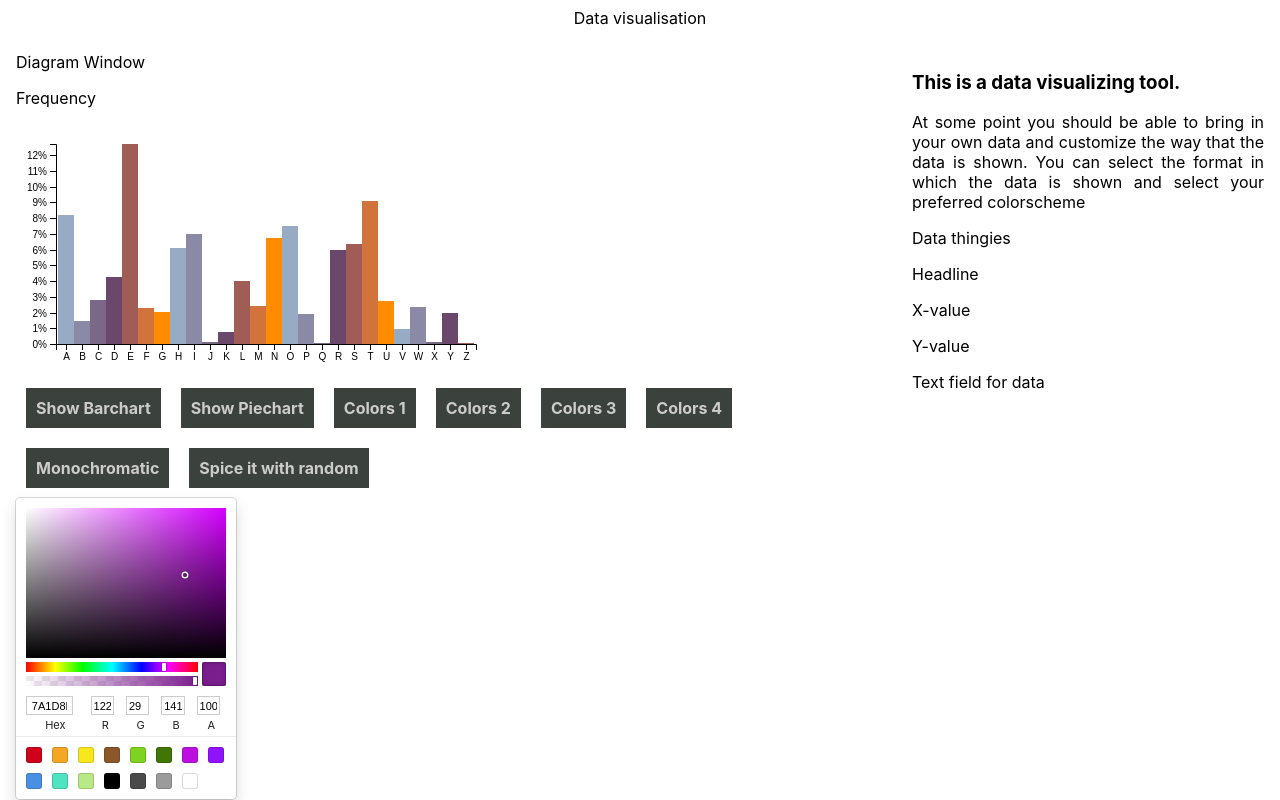
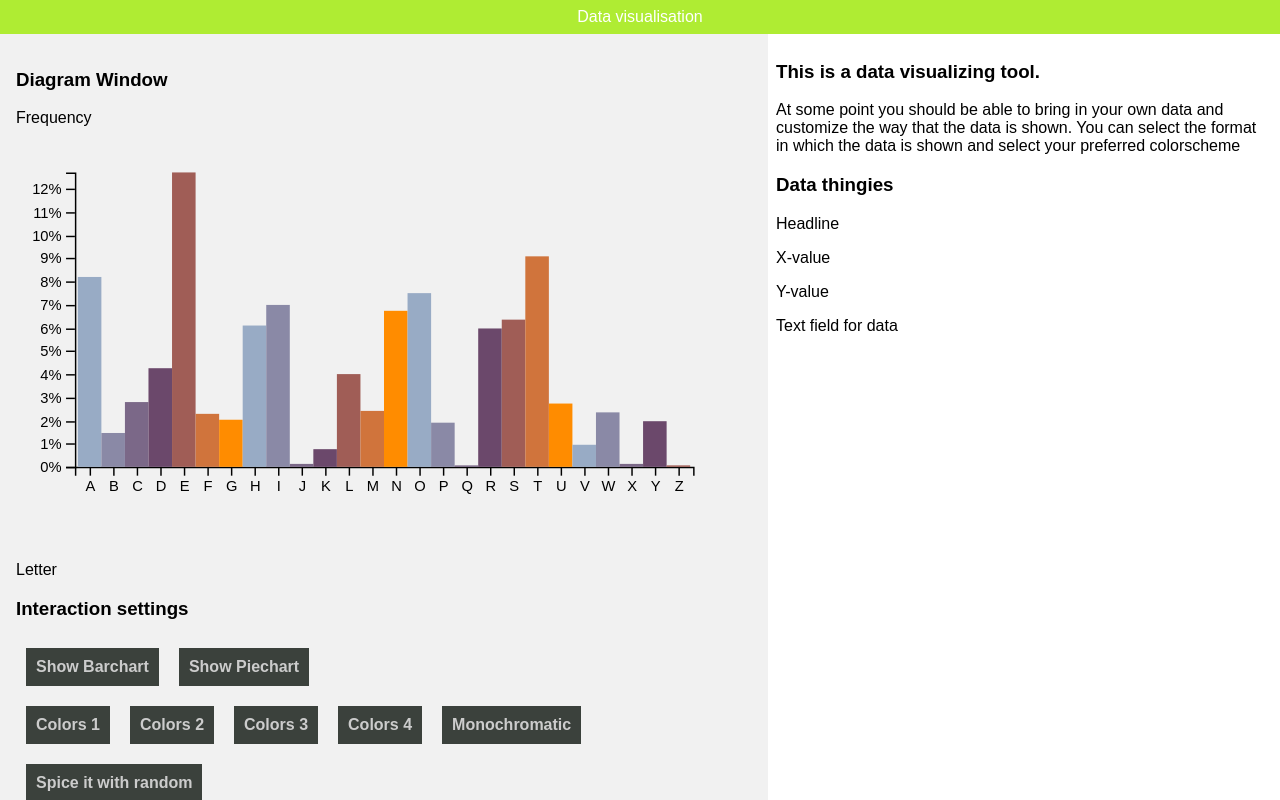
Before and after one commit to ainokainen/datavisualisation, a React (Create React App) app in the folder data-test-project/: page / in a window 1280 px wide. Shown: the top 800 px of the page. Built offline with nearby package versions, Linux system fonts and the light colour scheme.

Commit message:
scalable svg style added, initial css layout added

```diff
--- a/data-test-project/src/App.js
+++ b/data-test-project/src/App.js
@@ -5,7 +5,7 @@ import Layout from './Layout/Layout';
 class App extends Component {
   render() {
     return (
-      <div className="App">
+      <div>
         <Layout/>
       </div>
     );
--- a/data-test-project/src/Layout/Layout.css
+++ b/data-test-project/src/Layout/Layout.css
@@ -1,37 +1,59 @@
-* {
+ * {
     box-sizing: border-box;
 }
+/* .flex-container {
+    display: flex;
+} */
+body {
+    font-family: Arial;
+    margin: 0;
+}
 .header {
-    background-color: '#7ed32';
+    background: rgb(175, 236, 51);
+    color: white;
     padding: 0.5em;
     text-align: center;
 }
-.left-side {
-    float:left;
-    width:60%;
+.row {
+    display: flex;
+    flex-wrap: wrap;
+}
+.side {
+    flex: 60%;
     padding: 1em;
+    background-color: #f1f1f1;
 }
-.left-side-diagram {
-    float:left;
-    width:60%;
-    height: 60%;
-    padding: 1em;
-    margin-right: 1em;
-}
-.row::after {
-    content: '';
-    display: table;
-    clear: both;
+.chart-window {
+    background-color: #aaa;
+    width: 100%;
+    padding: 0.5em;
 }
 .right-side {
-    float:right;
-    width: 30%;
-    padding: 1em;
-    margin-left: 0.5em;
-    text-align: justify;
+    flex: 40%;
+    background-color: white;
+    padding: 0.5em;
 }
-@media screen and (max-width: 600px) {
-    .left-side, .right-side {
-        width:100%;
+.footer {
+    padding: 0.5em;
+    text-align: center;
+    background: #ddd;
+}
+/* .scaling-svg-container {
+    position: relative;
+    height: 0;
+    width: 100%;
+    padding: 0;
+    padding-bottom: 100%
+}
+.scaling-svg {
+    position: absolute;
+    height: 100%;
+    width: 100%;
+    left: 0;
+    top: 0;
+} */
+@media screen and (max-width: 700px) {
+    .row {
+        flex-direction: column;
     }
 }
--- a/data-test-project/src/Layout/Layout.js
+++ b/data-test-project/src/Layout/Layout.js
@@ -6,23 +6,28 @@ import './Layout.css';
 class Layout extends Component {
     render() {
         return (
+            <div className='flex-container'>
+            <div className='header' >Data visualisation</div>
             <div>
-               <div className='header' >Data visualisation</div>
                 <div className='row'>
-                        <div className='left-side'>
-                        <div>Diagram Window
-                        <ChartWindow/>
+                    <div className='side'>
+                        <h3>Diagram Window</h3>
+                            <div className='diagram-window'>
+                                <ChartWindow />
                             </div>
                             <div>Interaction settings
                             </div>
                         </div>
                      <div className='right-side'>
-                    <Info/>
-                    <div>Data thingies</div>
+                        <Info />
+                        <div>
+                            <h3>Data thingies</h3>
                             <p>Headline</p>
                             <p>X-value</p>
                             <p>Y-value</p>
                             <p>Text field for data</p>
+                        </div>
+                    </div>
                 </div>
             </div>
             </div>
--- a/data-test-project/src/components/BarChart.js
+++ b/data-test-project/src/components/BarChart.js
@@ -17,6 +17,7 @@ const x = scaleBand()
   .padding(0,1),
   y= scaleLinear().rangeRound([height,0]);
 
+
 const data = tsvParse(dataTsv, d=> {
   d.frequency =+d.frequency;
   return d;
@@ -29,22 +30,19 @@ class BarChart extends Component {
   render() {
     return (
     <div>
-    <div>
       <p  y="6" dy="0.71em" textAnchor="end">
         Frequency
       </p>
-    </div>
-    <svg width={svgWidth} height={svgHeight}>
+      <svg  xlmns='http://www.w3.org/2000/svg' viewBox='0 0 500 270'
+            preserveAspectRatio='xMidYMin slice'
+            width='100%' height='100%' overflow='none'>
         <g transform = {`translate(${margin.left}, ${margin.top})`}>
-      <g
-        className="axis axis--x"
+        <g className="axis axis--x"
             transform={`translate(0,${height})`}
             ref={node =>select(node).call(axisBottom(x))}
         />
       <g className="axis axis--y">
-
         <g ref={node => select(node).call(axisLeft(y).ticks(10,'%'))}/>
-
       </g>
         {data.map((d) =>(
           <rect
@@ -58,6 +56,9 @@ class BarChart extends Component {
       ))}
       </g>
       </svg>
+      <p  y="6" dy="0.71em" textAnchor="end">
+        Letter
+      </p>
     </div>
     );
   }
--- a/data-test-project/src/components/PieChart.js
+++ b/data-test-project/src/components/PieChart.js
@@ -36,7 +36,9 @@ class PieChart extends Component {
   render() {
     return (
         <div>
-        <svg width={width} height={height}>
+        <svg xlmns='http://www.w3.org/2000/svg' viewBox='0 0 500 270'
+            preserveAspectRatio='xMidYMin slice'
+            width='100%' height='100%' overflow='none'>
             <g transform={`translate(${width/2}, ${height/2})`}>
                 {data.map(d => (
                     <g key={`a${d.data.letter}`}>
--- a/data-test-project/src/containers/ChartWindow.js
+++ b/data-test-project/src/containers/ChartWindow.js
@@ -138,14 +138,20 @@ class ChartWindow extends Component {
             <div>
                 {this.state.showchart === 'Chart1'&&<BarChart color={this.state.showColors}  />}
                 {this.state.showchart === 'Chart2'&&<PieChart color={this.state.showColors} />}
+            <div>
+            <h3>Interaction settings</h3>
                 <Button clicked= {()=> this.changeChart('BarChart')}>Show Barchart</Button>
                 <Button clicked= {()=> this.changeChart('PieChart')}>Show Piechart</Button>
+            </div>
+            <div>
                 <Button clicked= {()=> this.changeColors('Theme1')}>Colors 1</Button>
                 <Button clicked= {()=> this.changeColors('Theme2')}>Colors 2</Button>
                 <Button clicked= {()=> this.changeColors('Theme3')}>Colors 3</Button>
                 <Button clicked= {()=> this.changeColors('Theme4')}>Colors 4</Button>
                 <Button clicked= {()=> this.changeColors('Theme5')}>Monochromatic</Button>
                 <Button clicked= {()=> this.changeColors('Theme6')}>Spice it with random</Button>
+            </div>
+            <div>
                 <SketchPicker
                     hex= {this.state.color.hex}
                     color = { this.state.color }
@@ -153,6 +159,7 @@ class ChartWindow extends Component {
                     onChange= { this.handleChangeComplete }
                 />
             </div>
+            </div>
         );
     }
 }
```
Lines whose indentation alone changed are shown as unchanged.
